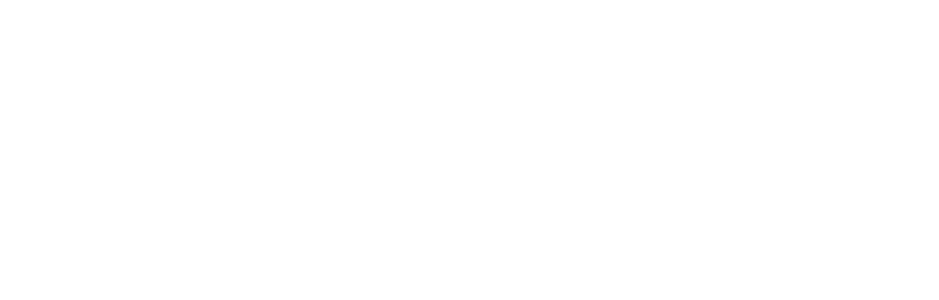
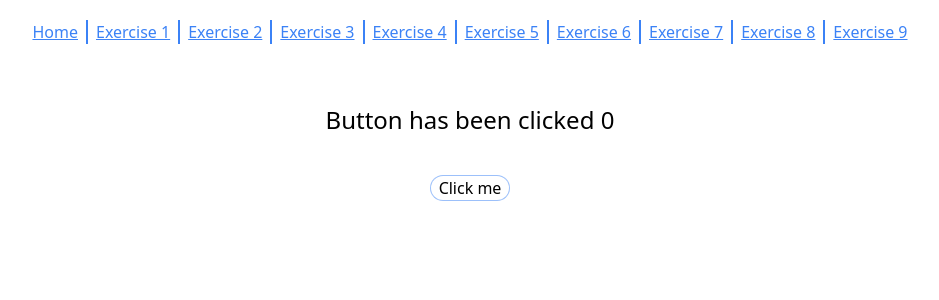
Before and after one commit to IbrahimBagalwa/the-gym-react-exercises, a React (Create React App) app: page / in a window 1280 px wide. Shown: the top 300 px of the page, without its empty margins (170-1109 px from the left). Built offline with nearby package versions, Linux system fonts and the light colour scheme.

Commit message:
feat: counter

```diff
--- a/src/App.jsx
+++ b/src/App.jsx
@@ -1,5 +1,7 @@
+import Counter from "./exercises/counter";
+
 function App() {
-  return <div className=""></div>;
+  return <Counter />;
 }
 
 export default App;
--- /dev/null
+++ b/src/exercises/counter.jsx
@@ -0,0 +1,32 @@
+import React, { useState } from "react";
+
+const Counter = () => {
+  const [value, setValue] = useState(0);
+  return (
+    <div className="flex flex-col items-center">
+      <ul className="flex flex-row  text-blue-500 underline py-5">
+        <li className="border-r-2 px-2  border-blue-500">Home</li>
+        <li className="border-r-2 px-2 border-blue-500">Exercise 1</li>
+        <li className="border-r-2 px-2 border-blue-500">Exercise 2 </li>
+        <li className="border-r-2 px-2 border-blue-500">Exercise 3</li>
+        <li className="border-r-2 px-2 border-blue-500">Exercise 4</li>
+        <li className="border-r-2 px-2 border-blue-500">Exercise 5</li>
+        <li className="border-r-2 px-2 border-blue-500">Exercise 6</li>
+        <li className="border-r-2 px-2 border-blue-500">Exercise 7</li>
+        <li className="border-r-2 px-2 border-blue-500">Exercise 8</li>
+        <li className="px-2">Exercise 9</li>
+      </ul>
+      <p className="text-center text-2xl m-10">
+        Button has been clicked {value}
+      </p>
+      <button
+        className="rounded-2xl ring-1 px-2"
+        onClick={() => setValue((prev) => prev + 1)}
+      >
+        Click me
+      </button>
+    </div>
+  );
+};
+
+export default Counter;
```
